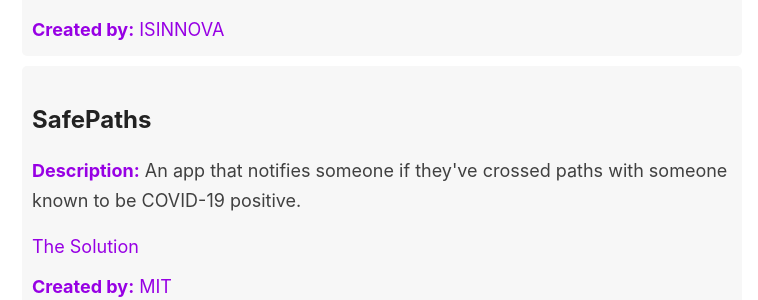
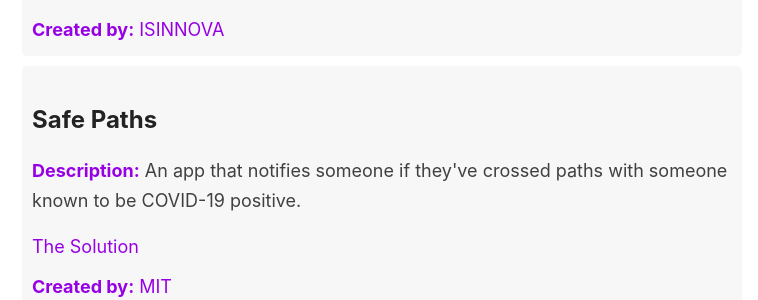
Before and after one commit to justinlewis/covid19-actionables, a Jekyll site: the page built from index.html, in a window 1280 px wide. Shown: the part 694-994 px from the top of the page, without its empty margins (258-1016 px from the left). Built offline with Jekyll 4.4.1, drawn with Linux system fonts in a browser that asks for light colours; nearby versions of some CDN libraries; the list of posts is cut into pages by our own code.

Commit message:
add safe paths

```diff
--- a/_data/opensource-solutions.yml
+++ b/_data/opensource-solutions.yml
@@ -11,7 +11,7 @@
   company: ISINNOVA
   companylink: https://www.isinnova.it/
 
-- title: SafePaths
+- title: Safe Paths
   link: http://safepaths.mit.edu/
   description: An app that notifies someone if they've crossed paths with someone known to be COVID-19 positive.
   company: MIT
```
